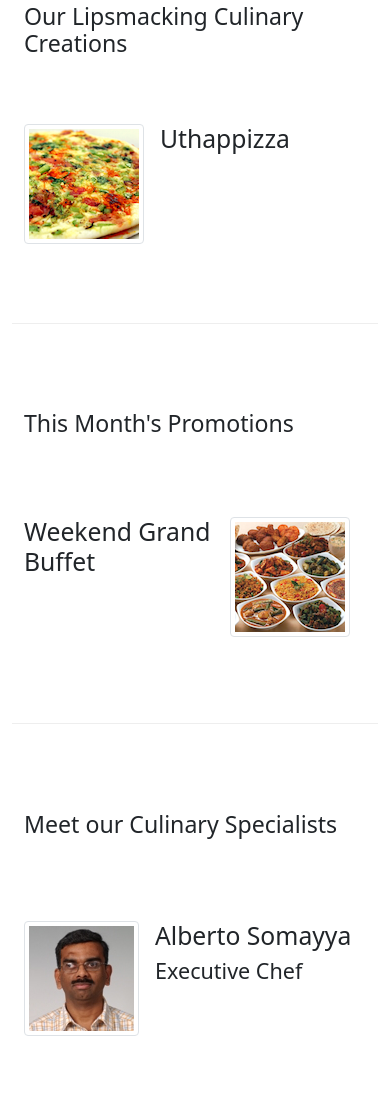
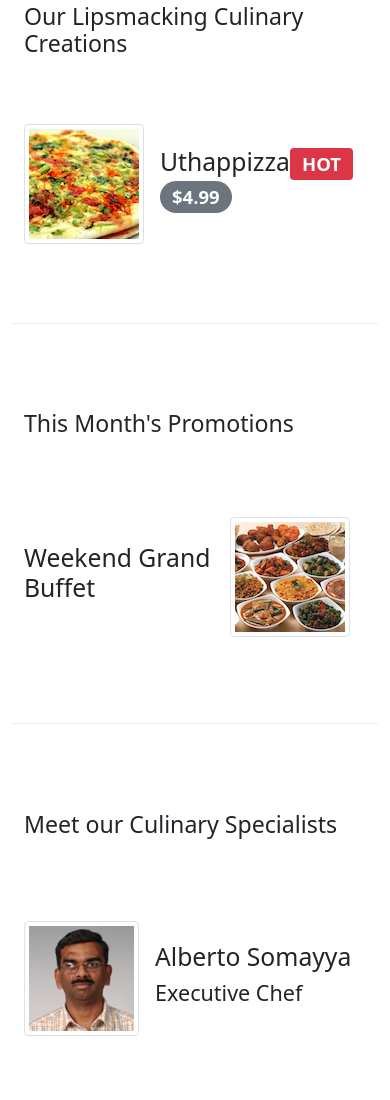
Before and after one commit to vishwaksena-dingari/Responsive-Hotel-Website, a website: page index.html in a window 390 px wide. Shown: the part 580-1680 px from the top of the page. Drawn offline with nearby package versions, Linux system fonts and the light colour scheme.

Commit message:
Alerting Users

```diff
--- a/css/styles.css
+++ b/css/styles.css
@@ -43,16 +43,3 @@ body {
 .breadcrumb-custom-background {
     background-color: #e9ecef;
 }
-
-/* media and media-body is removed in bootstrap 5 */
-.media {
-    display: -ms-flexbox;
-    display: flex;
-    -ms-flex-align: start;
-    align-items: flex-start
-}
-
-.media-body {
-    -ms-flex: 1;
-    flex: 1
-}
--- a/index.html
+++ b/index.html
@@ -59,11 +59,13 @@
                 <h3>Our Lipsmacking Culinary Creations</h3>
             </div>
             <div class="col col-sm order-sm-first col-md">
-                <div class="media">
+                <div class="d-flex align-items-center">
                     <img src="img/uthappizza.png" alt="uthappizza" class="d-flex me-3 img-thumbnail align-self-centre">
-                    <div class="media-body">
-                        <h2 class="mt-0">Uthappizza</h2>
-                        <p class="d-none d-sm-block">A unique combination of Indian Uthappam (pancake) and Italian pizza, topped with Cerignola
+                    <div class="flex-shrink">
+                        <h2 class="mt-0">Uthappizza<span class="badge bg-danger">HOT</span> <span
+                                class="badge rounded-pill bg-secondary">$4.99</span></h2>
+                        <p class="d-none d-sm-block">A unique combination of Indian Uthappam (pancake) and Italian
+                            pizza, topped with Cerignola
                             olives,
                             ripe vine cherry tomatoes, Vidalia onion, Guntur chillies and Buffalo Paneer.</p>
                     </div>
@@ -75,14 +77,16 @@
                 <h3>This Month's Promotions</h3>
             </div>
             <div class="col col-sm col-md">
-                <div class="media">
-                    <div class="media-body">
+                <div class="d-flex align-items-center">
+                    <div class="flex-shrink">
                         <h2 class="mt-0">Weekend Grand Buffet</h2>
-                        <p class="d-none d-sm-block">Featuring mouthwatering combinations with a choice of five different salads, six enticing appetizers,
-                            six main entrees and five choicest desserts. Free flowing bubbly and soft drinks. All for just
+                        <p class="d-none d-sm-block">Featuring mouthwatering combinations with a choice of five
+                            different salads, six enticing appetizers,
+                            six main entrees and five choicest desserts. Free flowing bubbly and soft drinks. All for
+                            just
                             $19.99 per person </p>
                     </div>
-                    <img src="img/buffet.png" alt="alberto" class="d-flex me-3 img-thumbnail align-self-centre">
+                    <img src="img/buffet.png" alt="buffet" class="d-flex me-3 img-thumbnail align-self-centre">
                 </div>
             </div>
         </div>
@@ -92,9 +96,10 @@
                 <h3>Meet our Culinary Specialists</h3>
             </div>
             <div class="col col-sm order-sm-first col-md">
-                <div class="media">
-                    <img src="img/alberto.png" alt="Alberto Somayya" class="d-flex me-3 img-thumbnail align-self-center">
-                    <div class="media-body">
+                <div class="d-flex align-items-center">
+                    <img src="img/alberto.png" alt="Alberto Somayya"
+                        class="d-flex me-3 img-thumbnail align-self-center">
+                    <div class="flex-shrink">
                         <h2 class="mt-0">Alberto Somayya</h2>
                         <h4>Executive Chef</h4>
                         <p class="d-none d-sm-block">Award winning three-star Michelin chef with wide
@@ -103,7 +108,8 @@
                             creating mouthwatering Indo-Italian fusion experiences.
                         </p>
                     </div>
-                </div>            </div>
+                </div>
+            </div>
         </div>
     </div>
 
```
Also changed, not shown: changes.txt (+5 -10 lines).
